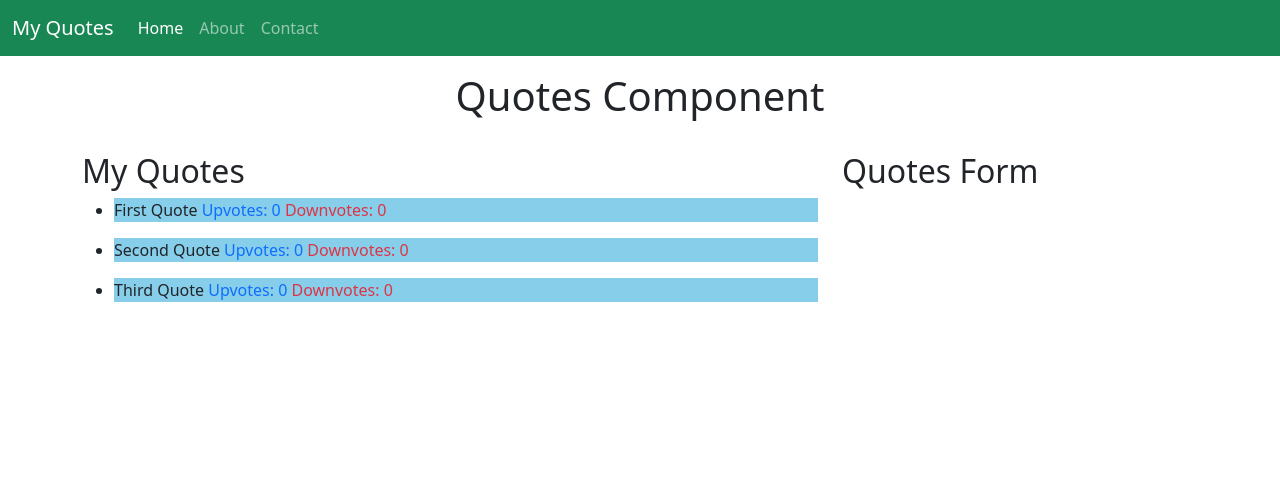
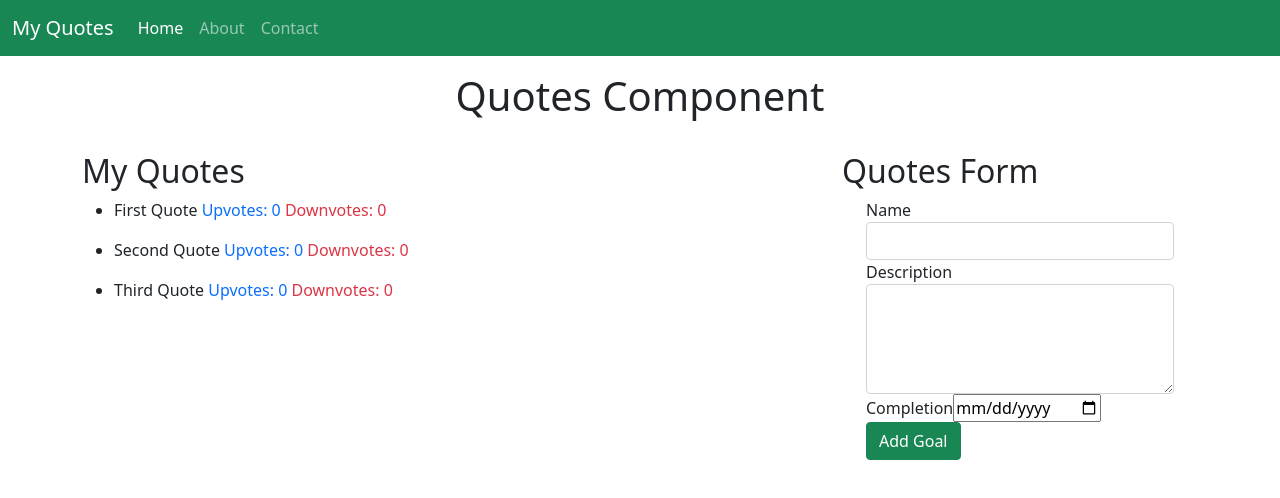
Before and after one commit to mercyakuku/Quotes, an Angular app: page / in a window 1280 px wide. Shown: the top 498 px of the page. Built offline with nearby package versions, Linux system fonts and the light colour scheme.

Commit message:
Add form

```diff
--- a/src/app/app.component.html
+++ b/src/app/app.component.html
@@ -8,6 +8,7 @@
     </div>
        <div class="col-md-4">
          <h2>Quotes Form</h2>
+         <app-form></app-form>
        </div>
   </div>
 </div>
--- a/src/app/app.module.ts
+++ b/src/app/app.module.ts
@@ -6,13 +6,15 @@ import { AppComponent } from './app.component';
 import { NavbarComponent } from './navbar/navbar.component';
 import { QuotesComponent } from './quotes/quotes.component';
 import { HighlightDirective } from './highlight.directive';
+import { FormComponent } from './form/form.component';
 
 @NgModule({
   declarations: [
     AppComponent,
     NavbarComponent,
     QuotesComponent,
-    HighlightDirective
+    HighlightDirective,
+    FormComponent
   ],
   imports: [
     BrowserModule,
--- /dev/null
+++ b/src/app/form/form.component.html
@@ -0,0 +1,23 @@
+<div class="container-fluid">
+    <form>
+        <div class="form-group">
+
+            <label for="name">Name</label>
+            <input type="text" required class="form-control" id="name">
+
+        </div>
+        <div class="form-group">
+
+            <label for="description">Description</label>
+            <textarea class="form-control" id="description" rows="4" required></textarea>
+
+        </div>
+        <div class="form-group">
+            <label for="complete">Completion</label>
+            <input type='date' id="complete" required>
+
+        </div>
+
+      <button type="submit" class="btn btn-success">Add Goal</button>
+    </form>
+  </div>
--- /dev/null
+++ b/src/app/form/form.component.ts
@@ -0,0 +1,15 @@
+import { Component, OnInit } from '@angular/core';
+
+@Component({
+  selector: 'app-form',
+  templateUrl: './form.component.html',
+  styleUrls: ['./form.component.css']
+})
+export class FormComponent implements OnInit {
+
+  constructor() { }
+
+  ngOnInit(): void {
+  }
+
+}
--- a/src/app/quotes/quotes.component.html
+++ b/src/app/quotes/quotes.component.html
@@ -1,5 +1,5 @@
 <ul *ngFor = 'let quote of quotes'>
-    <div *ngIf = 'quote.upvotes == highest; then highlight else empty'></div>
+    <div *ngIf = 'quote.upvotes == highest && quote.upvotes>0; then highlight else empty'></div>
     <ng-template #highlight>
         <li appHighlight>{{quote.quote}} <span class="text-primary"> Upvotes: {{quote.upvotes}}</span> <span class="text-danger ml-3"> Downvotes: {{quote.downvotes}}</span></li>
     </ng-template>
```
Also changed, not shown: src/app/form/form.component.css (added), 1 other file (tests, documents, lock files or other folders).
